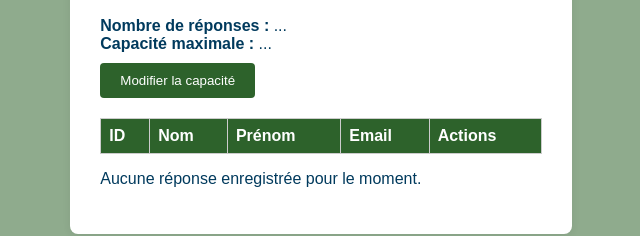
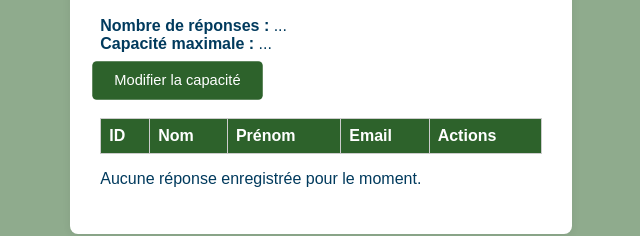
Before and after one commit to Clemrup/formulaire-scout, a website: page public/reponses.html in a window 1280 px wide. In both pictures the pointer is over the button "Modifier la capacité". Shown: the part 169-405 px from the top of the page, 319-959 px from the left. Drawn offline with Linux system fonts and the light colour scheme; no server answers.

Commit message:
modif-5 style input modif tab

```diff
--- a/public/style.css
+++ b/public/style.css
@@ -109,6 +109,6 @@ a {
     color: #fff;
     background: #2d622b;
 }
-.edit-btn:hover, .delete-btn:hover, .save-btn:hover, .cancel-btn:hover {
-    transform: scale(1.2);
+button:hover {
+    transform: scale(1.1);
 }
```
